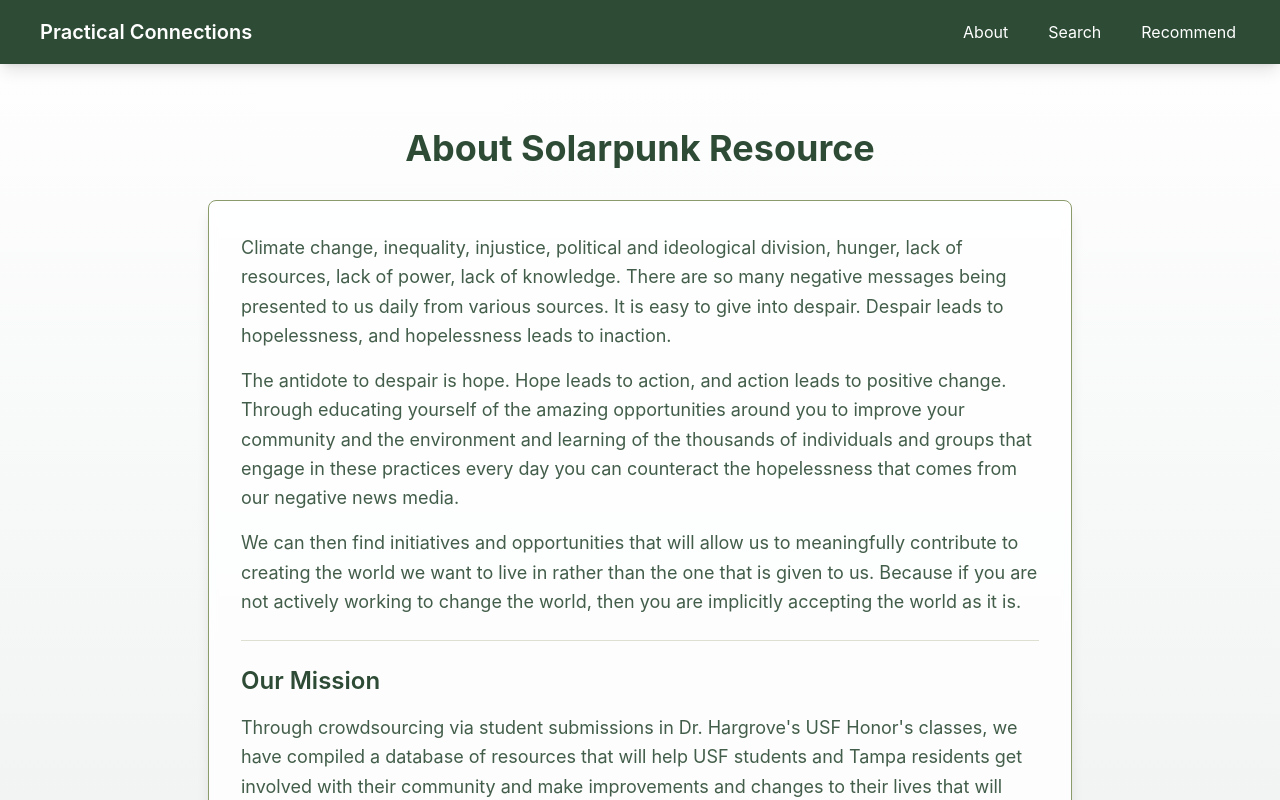
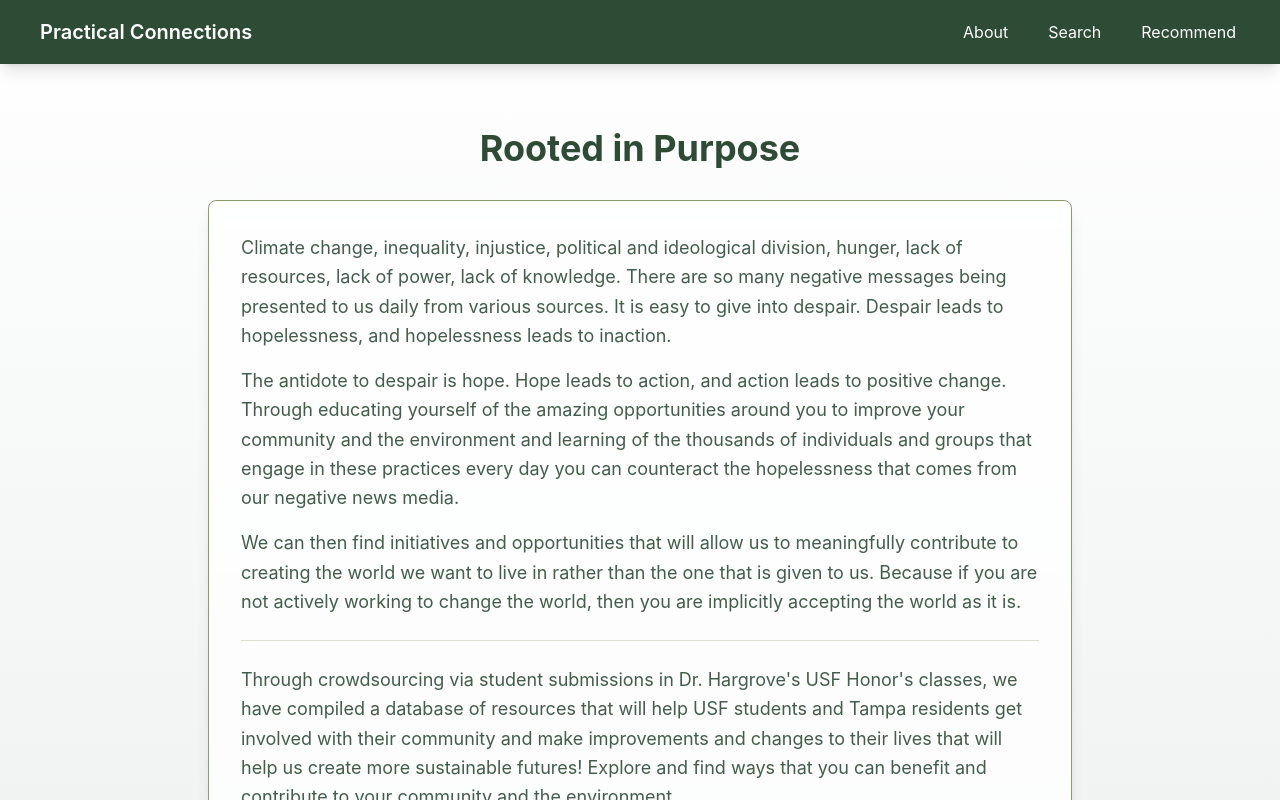
Before and after one commit to solarpunktampabay/SolarpunkResource, a React (Vite) app: page /about in a window 1280 px wide. Shown: the top 800 px of the page. Built offline with nearby package versions, Linux system fonts and the light colour scheme.

Commit message:
update about

```diff
--- a/src/pages/AboutPage.jsx
+++ b/src/pages/AboutPage.jsx
@@ -4,7 +4,7 @@ const AboutPage = () => {
   return (
     <div className="container mx-auto px-4 py-8 max-w-4xl">
       <h1 className="text-4xl font-bold text-center mb-8 text-earth-dark">
-        About Solarpunk Resource
+        Rooted in Purpose
       </h1>
 
       <div className="bg-earth-white/80 rounded-lg p-6 md:p-8 border border-earth-olive shadow-lg backdrop-blur-sm space-y-6 text-earth-dark/90">
@@ -23,9 +23,6 @@ const AboutPage = () => {
         <hr className="border-earth-olive/30 my-6" />
 
         <section>
-          <h2 className="text-2xl font-semibold text-earth-dark mb-4">
-            Our Mission
-          </h2>
           <p className="text-lg leading-relaxed mb-4">
             Through crowdsourcing via student submissions in Dr. Hargrove's USF Honor's classes, we have compiled a database of resources that will help USF students and Tampa residents get involved with their community and make improvements and changes to their lives that will help us create more sustainable futures! Explore and find ways that you can benefit and contribute to your community and the environment.
           </p>
```
